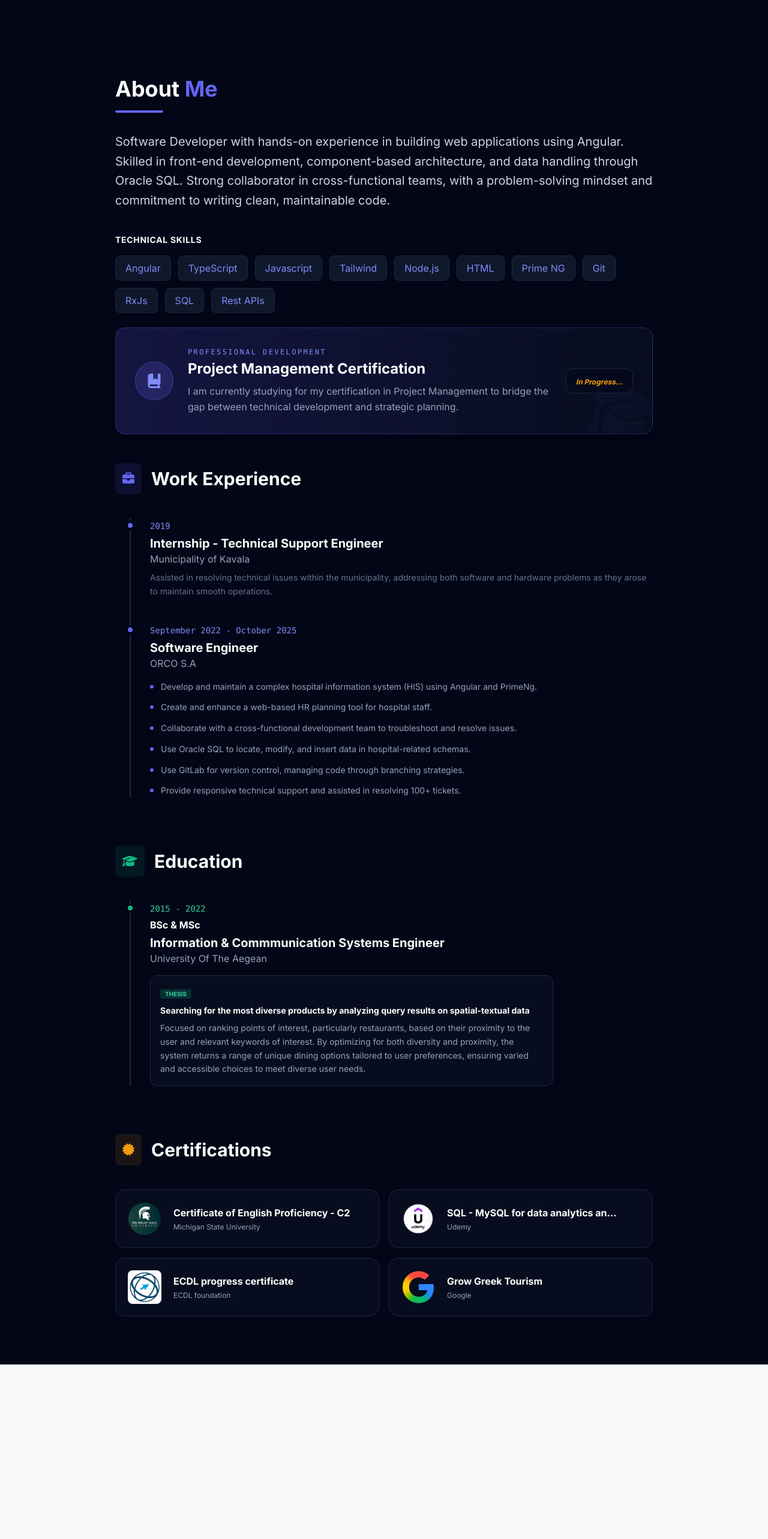
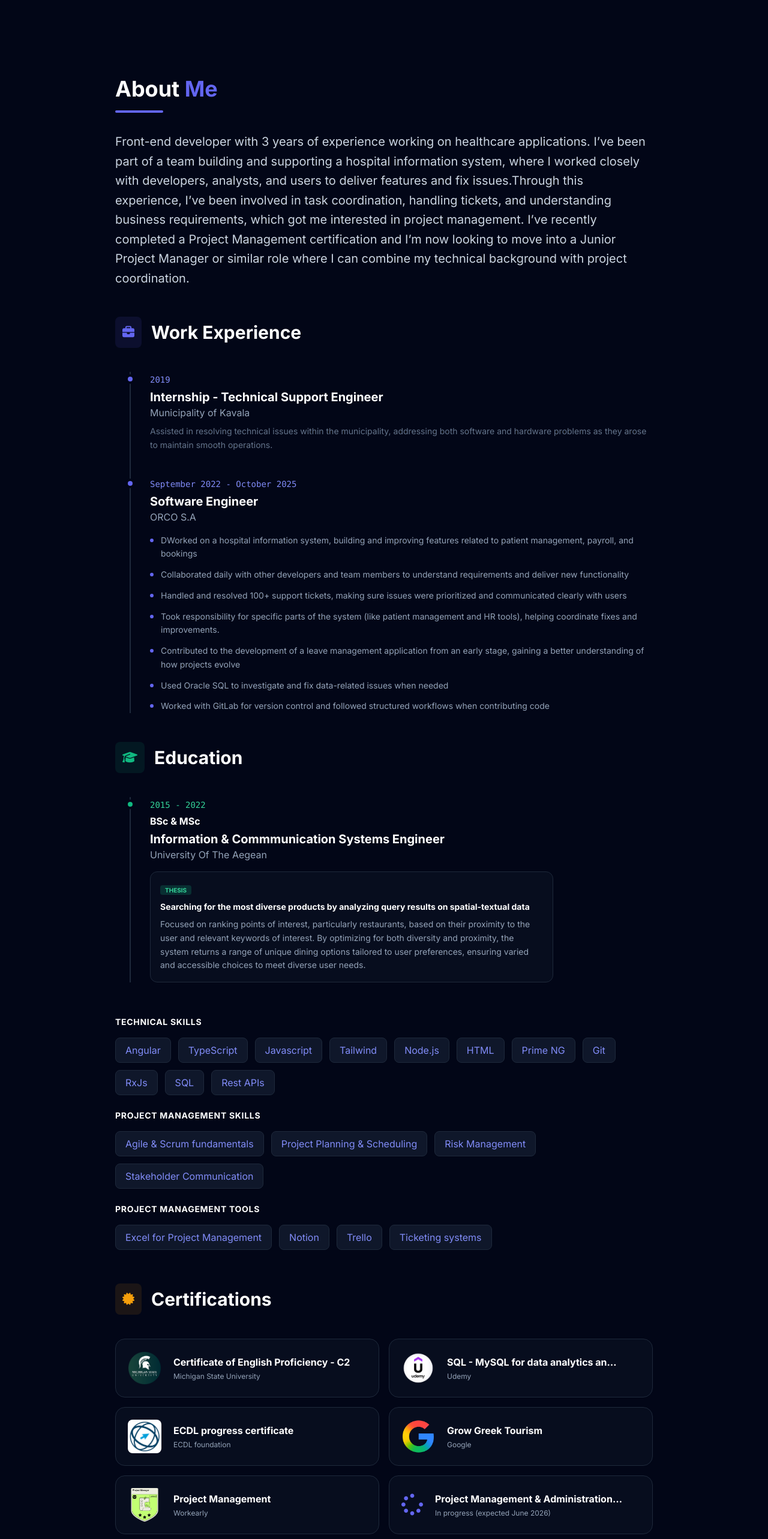
Before and after one commit to giannistsipos97/my-capstone-portfolio, an Angular app: page /about in a window 1280 px wide. Shown: the top 2566 px of the page at 60% size. Before the commit the page ends 2275 px from the top, so only its background shows below. Built offline with nearby package versions, Linux system fonts and the light colour scheme.

Commit message:
update certifications & skills in about me page

```diff
--- a/src/app/features/about/about.component.html
+++ b/src/app/features/about/about.component.html
@@ -8,30 +8,19 @@
 
       <div class="space-y-6">
         <p class="text-xl leading-relaxed text-slate-300">
-          Software Developer with hands-on experience in building web
-          applications using Angular. Skilled in front-end development,
-          component-based architecture, and data handling through Oracle SQL.
-          Strong collaborator in cross-functional teams, with a problem-solving
-          mindset and commitment to writing clean, maintainable code.
+          Front-end developer with 3 years of experience working on healthcare
+          applications. I’ve been part of a team building and supporting a
+          hospital information system, where I worked closely with developers,
+          analysts, and users to deliver features and fix issues.Through this
+          experience, I’ve been involved in task coordination, handling tickets,
+          and understanding business requirements, which got me interested in
+          project management. I’ve recently completed a Project Management
+          certification and I’m now looking to move into a Junior Project
+          Manager or similar role where I can combine my technical background
+          with project coordination.
         </p>
 
-        <div class="pt-4">
-          <h3
-            class="text-white font-semibold mb-4 uppercase tracking-wider text-sm"
-          >
-            Technical Skills
-          </h3>
-          <div class="flex flex-wrap gap-3">
-            @for (skill of skills; track skill) {
-              <span
-                class="px-4 py-2 bg-slate-900 border border-slate-800 rounded-lg text-indigo-400 font-medium hover:border-indigo-500 transition-colors"
-              >
-                {{ skill }}
-              </span>
-            }
-          </div>
-        </div>
-        <div class="max-w-4xl mx-auto mt-12">
+        <!-- <div class="max-w-4xl mx-auto mt-12">
           <div
             class="relative overflow-hidden bg-gradient-to-r from-indigo-900/40 to-slate-900/40 border border-indigo-500/30 rounded-2xl p-6 md:p-8 shadow-xl"
           >
@@ -75,11 +64,11 @@
               </div>
             </div>
           </div>
-        </div>
+        </div> -->
       </div>
     </div>
 
-    <div class="mb-20">
+    <div class="mb-12">
       <div class="flex items-center gap-4 mb-10">
         <div class="p-3 bg-indigo-500/10 rounded-lg">
           <i class="fa-solid fa-briefcase text-indigo-500 text-xl"></i>
@@ -164,7 +153,57 @@
       </div>
     </div>
 
-    <div class="mt-20">
+    <div class="pt-4">
+      <h3
+        class="text-white font-semibold mb-4 uppercase tracking-wider text-sm"
+      >
+        Technical Skills
+      </h3>
+      <div class="flex flex-wrap gap-3">
+        @for (skill of technicalSkills; track skill) {
+          <span
+            class="px-4 py-2 bg-slate-900 border border-slate-800 rounded-lg text-indigo-400 font-medium hover:border-indigo-500 transition-colors"
+          >
+            {{ skill }}
+          </span>
+        }
+      </div>
+    </div>
+    <div class="pt-6">
+      <h3
+        class="text-white font-semibold mb-4 uppercase tracking-wider text-sm"
+      >
+        Project Management Skills
+      </h3>
+      <div class="flex flex-wrap gap-3">
+        @for (skill of pmSkills; track skill) {
+          <span
+            class="px-4 py-2 bg-slate-900 border border-slate-800 rounded-lg text-indigo-400 font-medium hover:border-indigo-500 transition-colors"
+          >
+            {{ skill }}
+          </span>
+        }
+      </div>
+    </div>
+
+    <div class="pt-6">
+      <h3
+        class="text-white font-semibold mb-4 uppercase tracking-wider text-sm"
+      >
+        Project Management Tools
+      </h3>
+      <div class="flex flex-wrap gap-3">
+        @for (tools of pmtools; track tools) {
+          <span
+            class="px-4 py-2 bg-slate-900 border border-slate-800 rounded-lg text-indigo-400 font-medium hover:border-indigo-500 transition-colors"
+          >
+            {{ tools }}
+          </span>
+        }
+      </div>
+    </div>
+
+    <div class="mt-14">
       <div class="flex items-center gap-4 mb-10">
         <div class="p-3 bg-amber-500/10 rounded-lg">
           <i class="fa-solid fa-certificate text-amber-500 text-xl"></i>
@@ -203,12 +242,21 @@
       </div>
 
       <ng-template #certContent let-cert let-hasLink="hasLink">
+        @if (cert.icon) {
+          <i
+            [class]="cert.icon"
+            class="text-4xl text-indigo-500 transition-transform duration-300"
+            [class.group-hover:scale-110]="hasLink"
+          >
+          </i>
+        } @else {
           <img
             [src]="cert.image"
             [alt]="cert.issuer"
             class="flex-shrink-0 w-14 h-14 rounded-lg object-contain transition-transform duration-300"
             [class.group-hover:scale-110]="hasLink"
           />
+        }
 
         <div>
           <h3
--- a/src/app/features/about/about.component.ts
+++ b/src/app/features/about/about.component.ts
@@ -9,7 +9,7 @@ import { CommonModule } from '@angular/common';
   styleUrl: './about.component.scss',
 })
 export class AboutComponent {
-  skills = [
+  technicalSkills = [
     'Angular',
     'TypeScript',
     'Javascript',
@@ -21,6 +21,20 @@ export class AboutComponent {
     'RxJs',
     'SQL',
     'Rest APIs',
+  ];
+
+  pmSkills = [
+    'Agile & Scrum fundamentals',
+    'Project Planning & Scheduling',
+    'Risk Management',
+    'Stakeholder Communication',
+  ];
+
+  pmtools = [
+    'Excel for Project Management',
+    'Notion',
+    'Trello',
+    'Ticketing systems',
   ];
 
   education = [
@@ -50,13 +64,13 @@ export class AboutComponent {
       role: 'Software Engineer',
       company: 'ORCO S.A',
       points: [
-        // Changed to an array
-        'Develop and maintain a complex hospital information system (HIS) using Angular and PrimeNg.',
-        'Create and enhance a web-based HR planning tool for hospital staff.',
-        'Collaborate with a cross-functional development team to troubleshoot and resolve issues.',
-        'Use Oracle SQL to locate, modify, and insert data in hospital-related schemas.',
-        'Use GitLab for version control, managing code through branching strategies.',
-        'Provide responsive technical support and assisted in resolving 100+ tickets.',
+        'DWorked on a hospital information system, building and improving features related to patient management, payroll, and bookings',
+        'Collaborated daily with other developers and team members to understand requirements and deliver new functionality',
+        'Handled and resolved 100+ support tickets, making sure issues were prioritized and communicated clearly with users',
+        'Took responsibility for specific parts of the system (like patient management and HR tools), helping coordinate fixes and improvements.',
+        'Contributed to the development of a leave management application from an early stage, gaining a better understanding of how projects evolve',
+        'Used Oracle SQL to investigate and fix data-related issues when needed',
+        'Worked with GitLab for version control and followed structured workflows when contributing code',
       ],
     },
   ];
@@ -83,5 +97,20 @@ export class AboutComponent {
       issuer: 'Google',
       image: 'images/google-logo.png',
     },
+    {
+      title: 'Project Management',
+      issuer: 'Workearly',
+      image: 'images/Workearly.png',
+      status: 'Completed',
+      link: 'https://www.credly.com/badges/f18b4f7b-02f0-4279-82b4-2bb10265b0f6/public_url',
+    },
+    {
+      title: 'Project Management & Administration Certification',
+      issuer: 'In progress (expected June 2026)',
+      icon: 'fa-solid fa-spinner',
+      // image: 'images/Workearly.png',
+      status: 'In progress(expected June 2026)',
+      // link: 'https://www.credly.com/badges/f18b4f7b-02f0-4279-82b4-2bb10265b0f6/public_url',
+    },
   ];
 }
```
Also changed, not shown: public/images/Workearly.png (added). Lines whose indentation alone changed are shown as unchanged.
